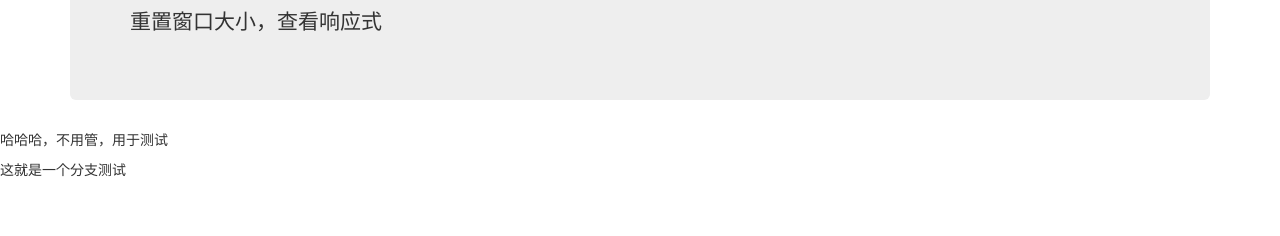
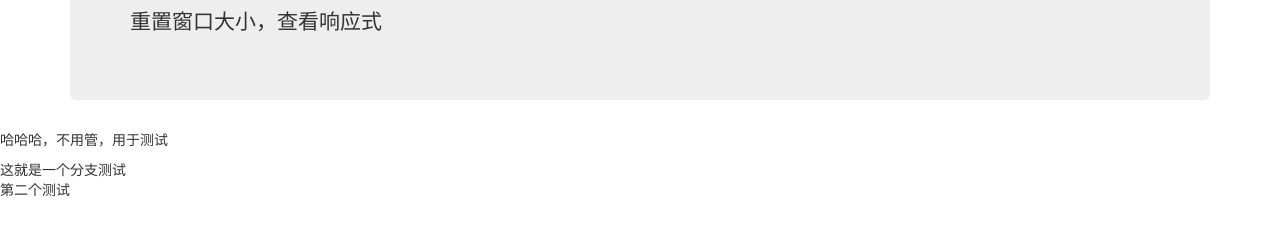
Before and after one commit to MrZhou-jj/MrZhou-jj.github.io, a plain HTML site: page index.html in a window 1280 px wide. Shown: the part 140-376 px from the top of the page. Drawn offline with nearby package versions, Linux system fonts and the light colour scheme.

Commit message:
第二个测试
demo2测试

```diff
--- a/index.html
+++ b/index.html
@@ -30,6 +30,9 @@
   <div class="demo1">
     这就是一个分支测试
   </div>
+  <div class="demo2">
+    第二个测试
+  </div>
 
 </body>
 </html>
```
